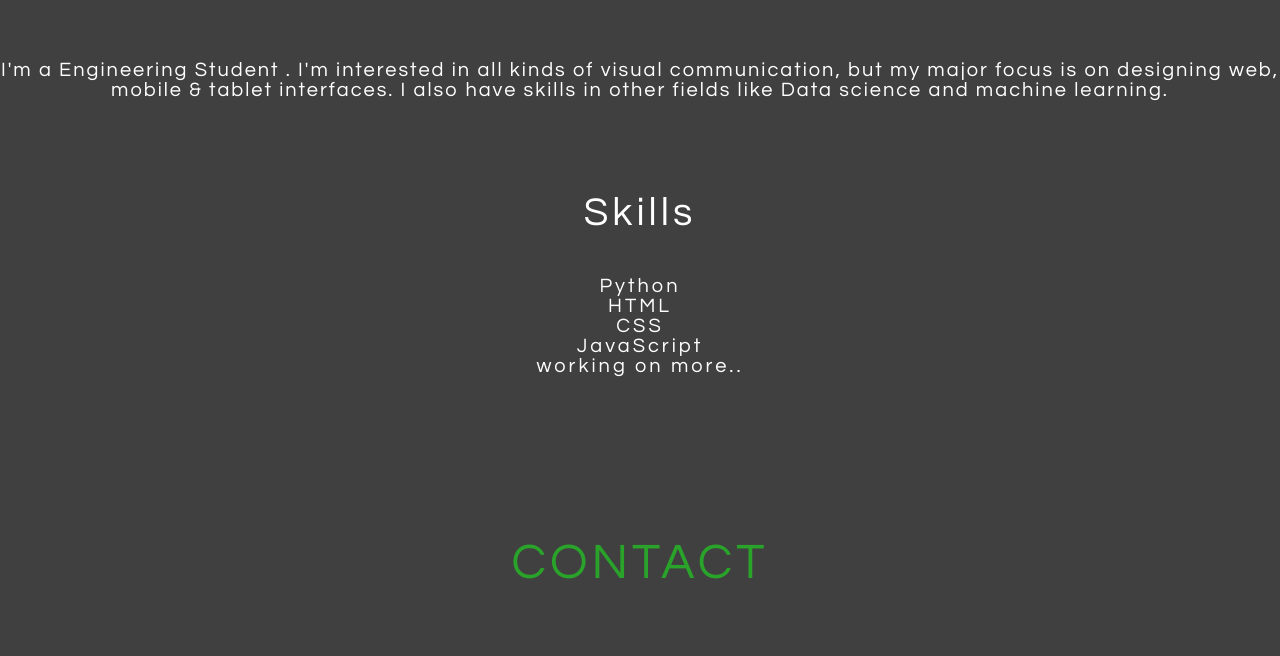
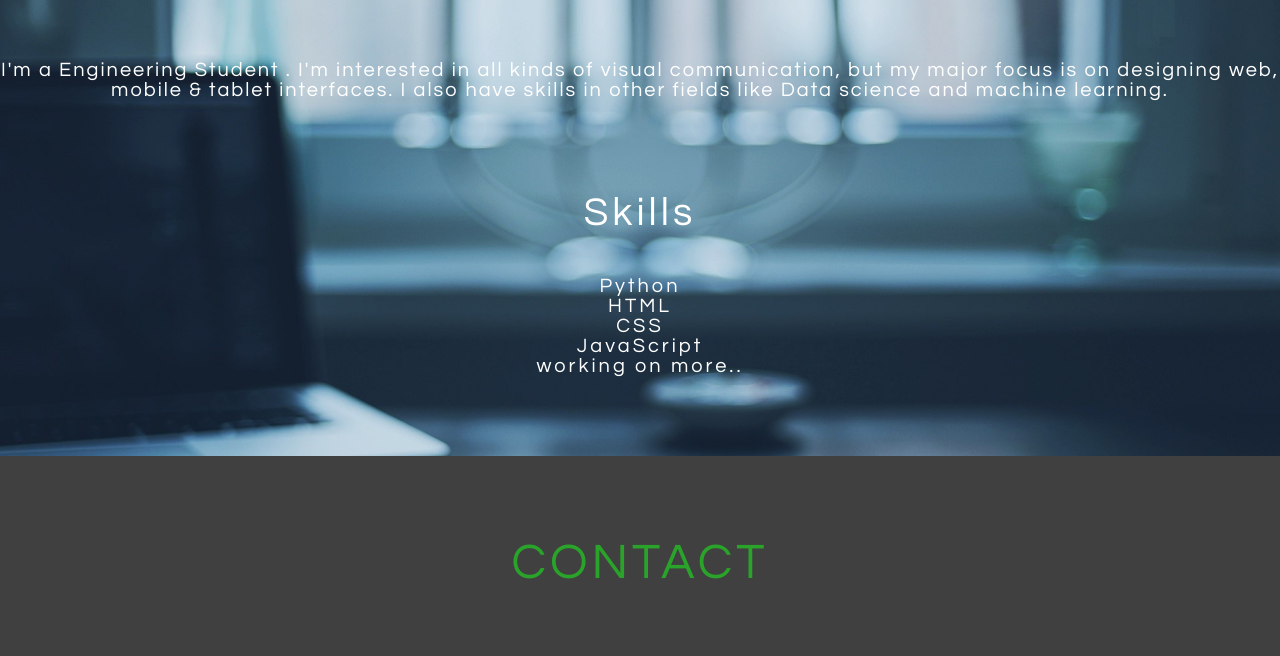
Before and after one commit to sarthakpaliwal/hello-world, a plain HTML site: page index.html in a window 1280 px wide. Shown: the part 748-1404 px from the top of the page. Drawn offline with Linux system fonts and the light colour scheme.

Commit message:
Update styles.css

```diff
--- a/styles.css
+++ b/styles.css
@@ -67,7 +67,7 @@ ul{
   padding: 0;
 }
 .bck1{
-  background:url(img/1.jpg);
+  background:url(images/1.jpg);
   font-family: 'Century Gothic',sans-serif;
   background-size: cover;
   color:white;
```
